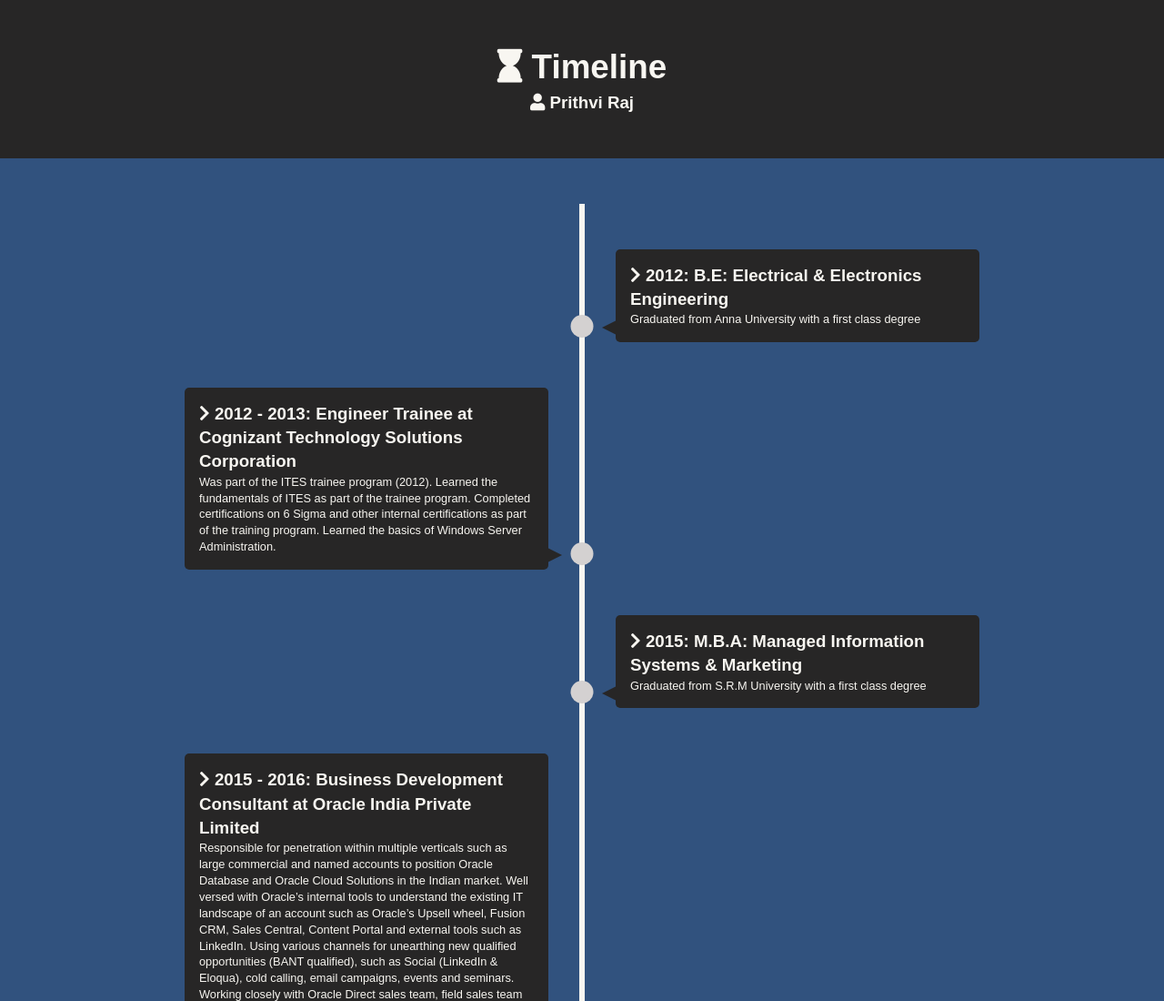
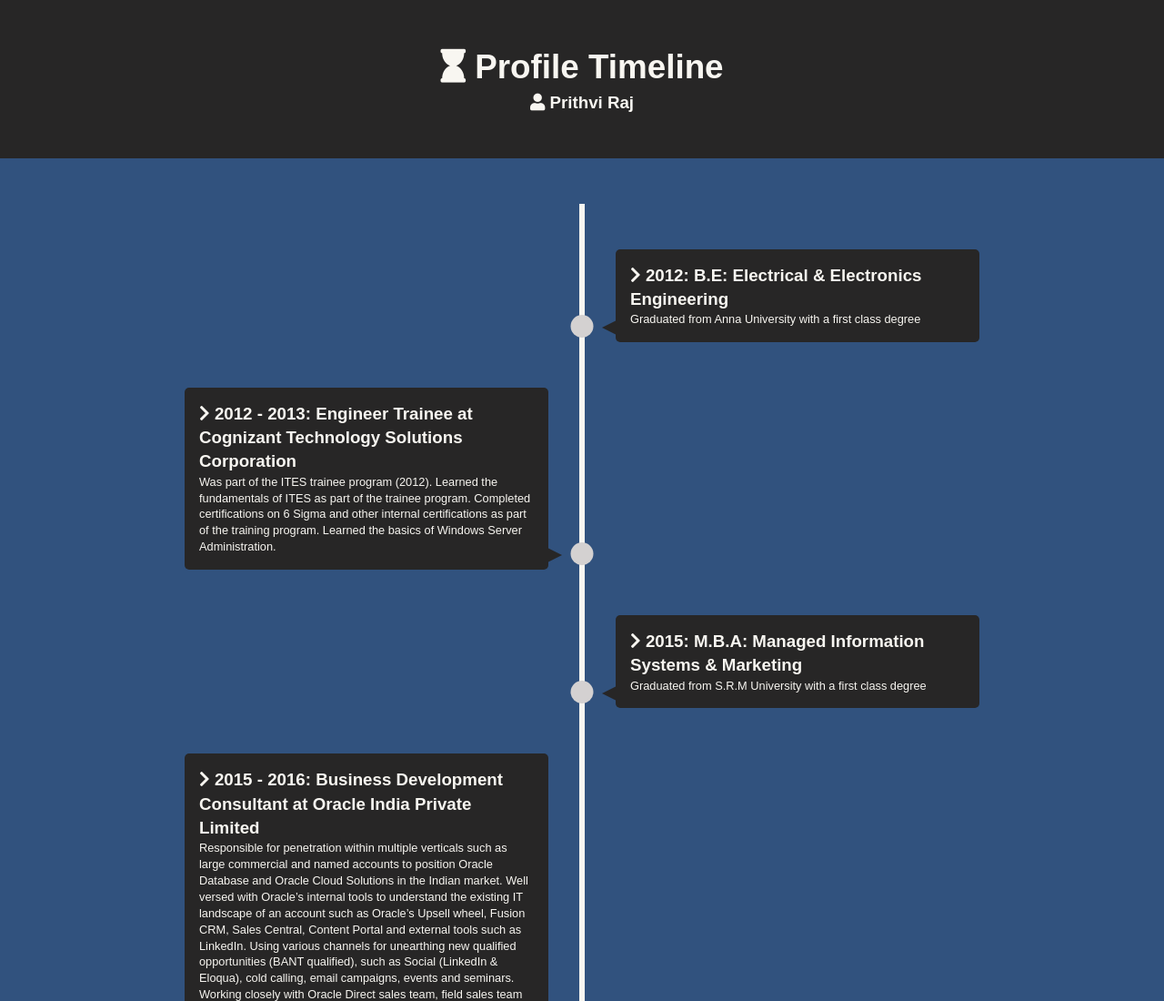
Before and after one commit to Prithvirajkumar/Profile-Timeline, a plain HTML site: page index.html in a window 1280 px wide. Shown: the top 1100 px of the page at 91% size. Drawn offline with Linux system fonts and the light colour scheme.

Commit message:
Update index.html

```diff
--- a/index.html
+++ b/index.html
@@ -11,7 +11,7 @@
 <body>
     <header id="main-header">
         <div class="container">
-            <h1><i class="fas fa-hourglass"></i>  Timeline</h1>
+            <h1><i class="fas fa-hourglass"></i>  Profile Timeline</h1>
             <h3><i class="fas fa-user"></i>  Prithvi Raj</h3>
         <div>
     </header>
```
